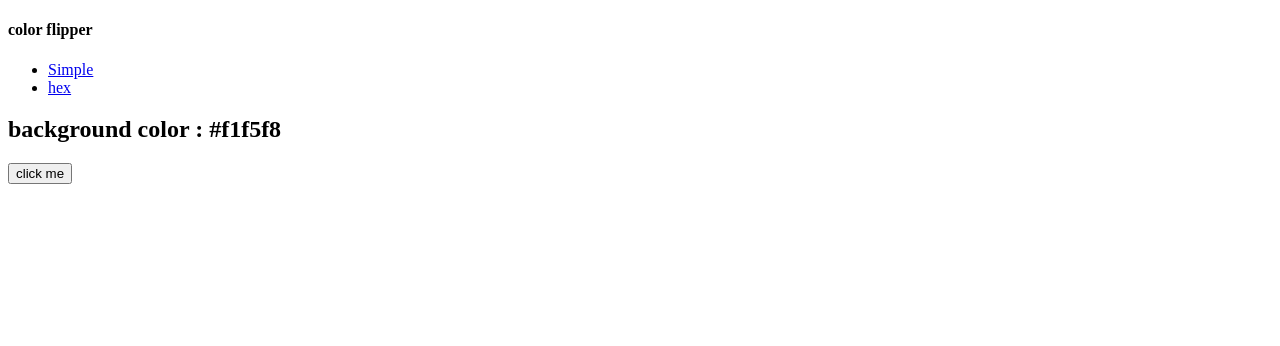
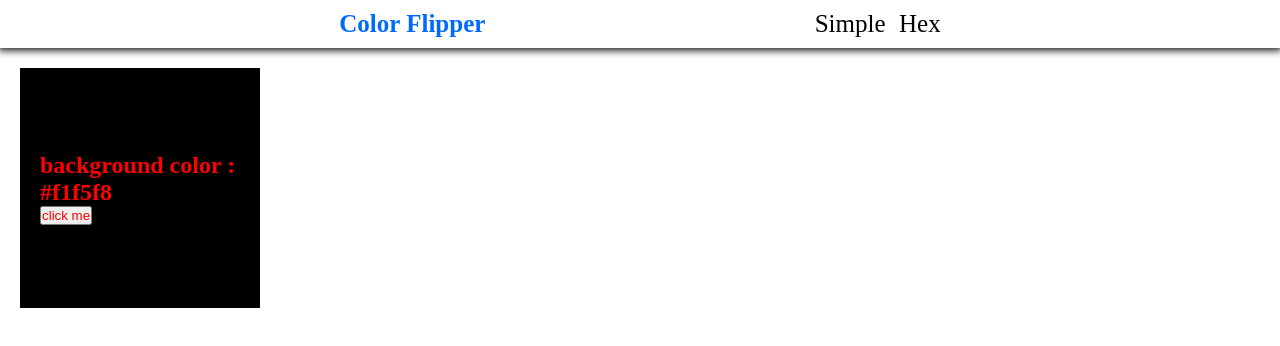
Before and after one commit to GabrielTrindade20/Projetos-JavaScript, a plain HTML site: page trocador de cores/index.html in a window 1280 px wide. Drawn offline with Linux system fonts and the light colour scheme.

Commit message:
update index

```diff
--- a/trocador de cores/index.html
+++ b/trocador de cores/index.html
@@ -3,18 +3,19 @@
 <head>
     <meta charset="UTF-8">
     <meta name="viewport" content="width=device-width, initial-scale=1.0">
+    <link rel="stylesheet" href="styles.css" >
     <title>Color flipper || Simple</title>
 </head>
 <body>
     <nav>
         <div class="nav-center">
-            <h4>color flipper</h4>
+            <h4>Color Flipper</h4>
             <ul class="nav-links">
                 <li>
                     <a href="index.html">Simple</a>
                 </li>
                 <li>
-                    <a href="hex.html">hex</a>
+                    <a href="hex.html">Hex</a>
                 </li>
             </ul>
         </div>
```
